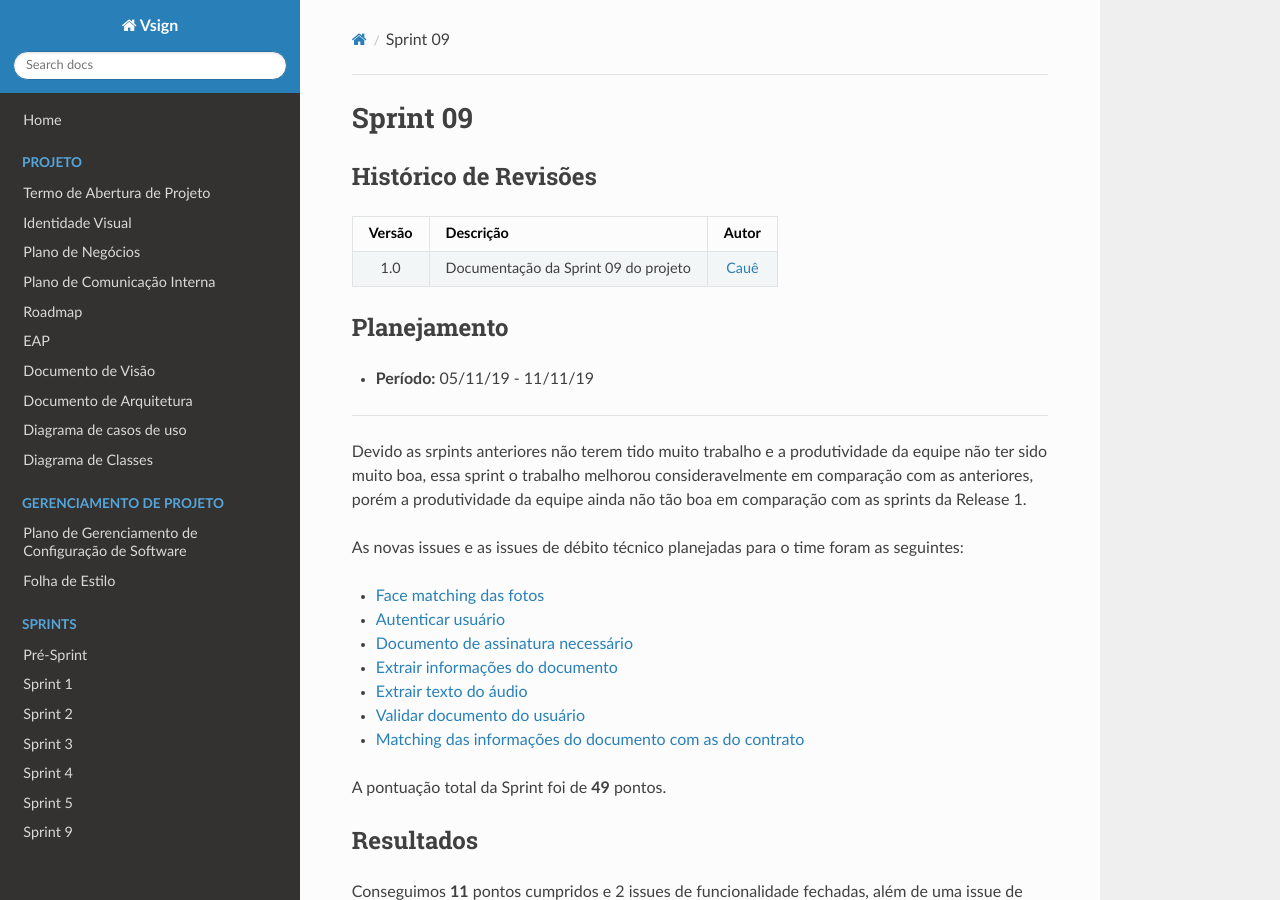
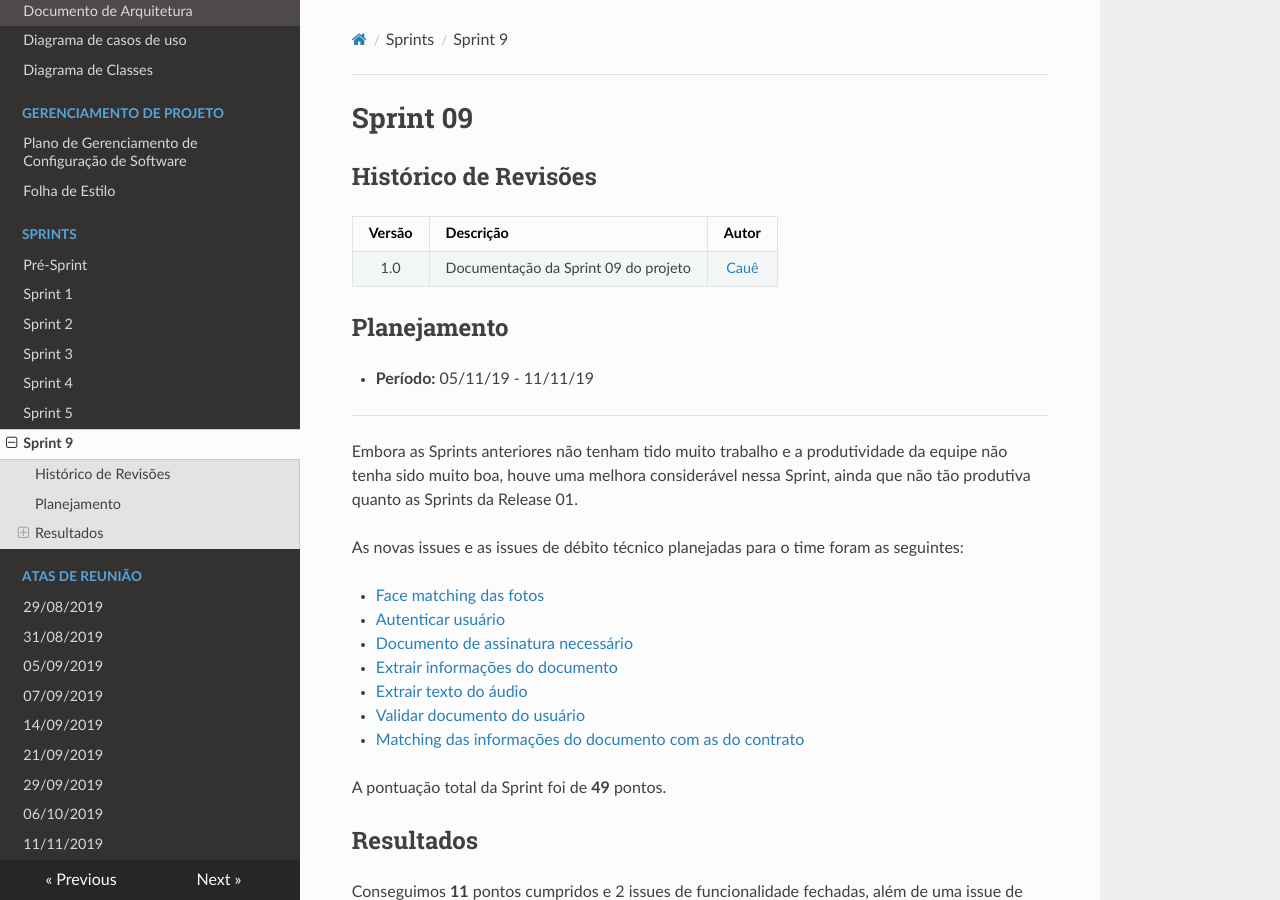
Before and after one commit to fga-eps-mds/2019.2-Vsign, an MkDocs documentation site: the page built from docs/sprints/sprint9.md, in a window 1280 px wide and 900 px high. Built offline with MkDocs 1.6.1, drawn with Linux system fonts in a browser that asks for light colours; nearby versions of some CDN libraries.

Commit message:
Minor fixes

```diff
--- a/docs/sprints/sprint9.md
+++ b/docs/sprints/sprint9.md
@@ -11,7 +11,7 @@
 
 ***
 
-Devido as srpints anteriores não terem tido muito trabalho e a produtividade da equipe não ter sido muito boa, essa sprint o trabalho melhorou consideravelmente em comparação com as anteriores, porém a produtividade da equipe ainda não tão boa em comparação com as sprints da Release 1.
+Embora as Sprints anteriores não tenham tido muito trabalho e a produtividade da equipe não tenha sido muito boa, houve uma melhora considerável nessa Sprint, ainda que não tão produtiva quanto as Sprints da Release 01.
 
 As novas issues e as issues de débito técnico planejadas para o time foram as seguintes:
 
--- a/mkdocs.yml
+++ b/mkdocs.yml
@@ -22,7 +22,7 @@ nav:
         - 'Sprint 3': 'sprints/sprint3.md'
         - 'Sprint 4': 'sprints/sprint4.md'
         - 'Sprint 5': 'sprints/sprint5.md'
-        - 'Sprint 9': 'sprint/sprint9.md'
+        - 'Sprint 9': 'sprints/sprint9.md'
     - Atas de Reunião:
         - '29/08/2019': 'meetings/reuniao29_08_19.md'
         - '31/08/2019': 'meetings/reuniao31_08_19.md'
```
Also changed, not shown: docs/project/useCasesDiagram.md (+1 -1 lines).
